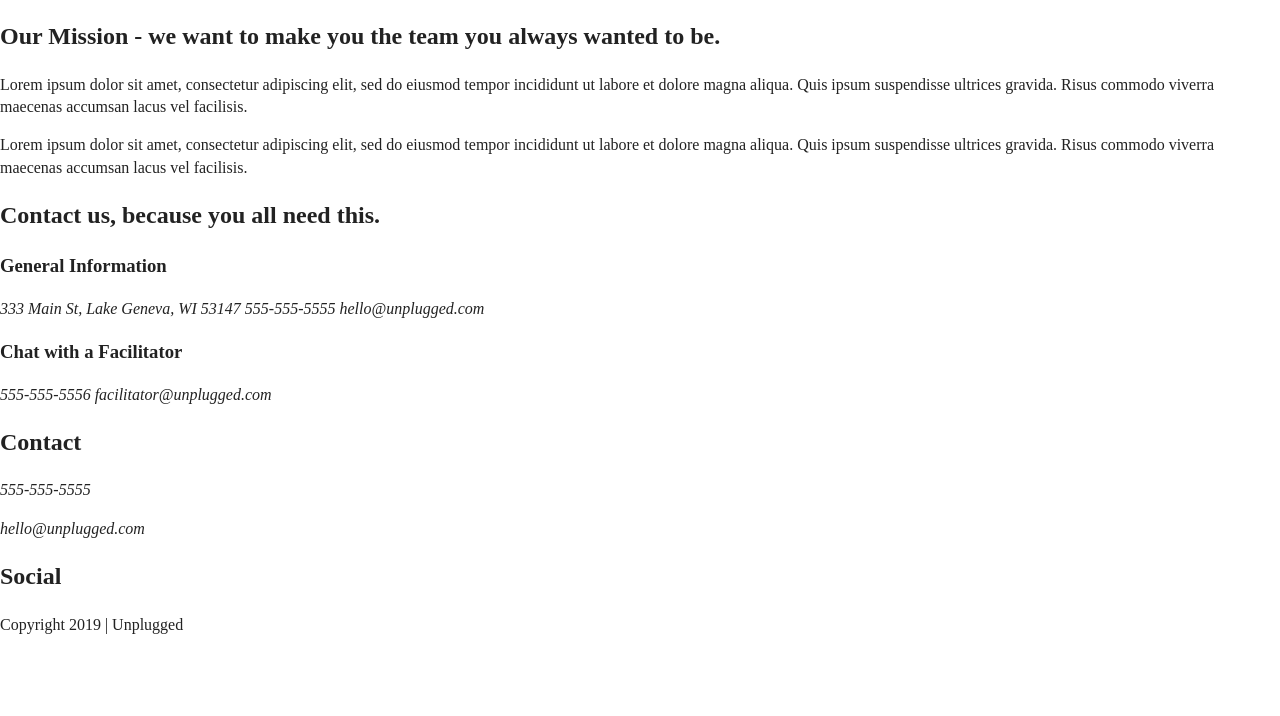
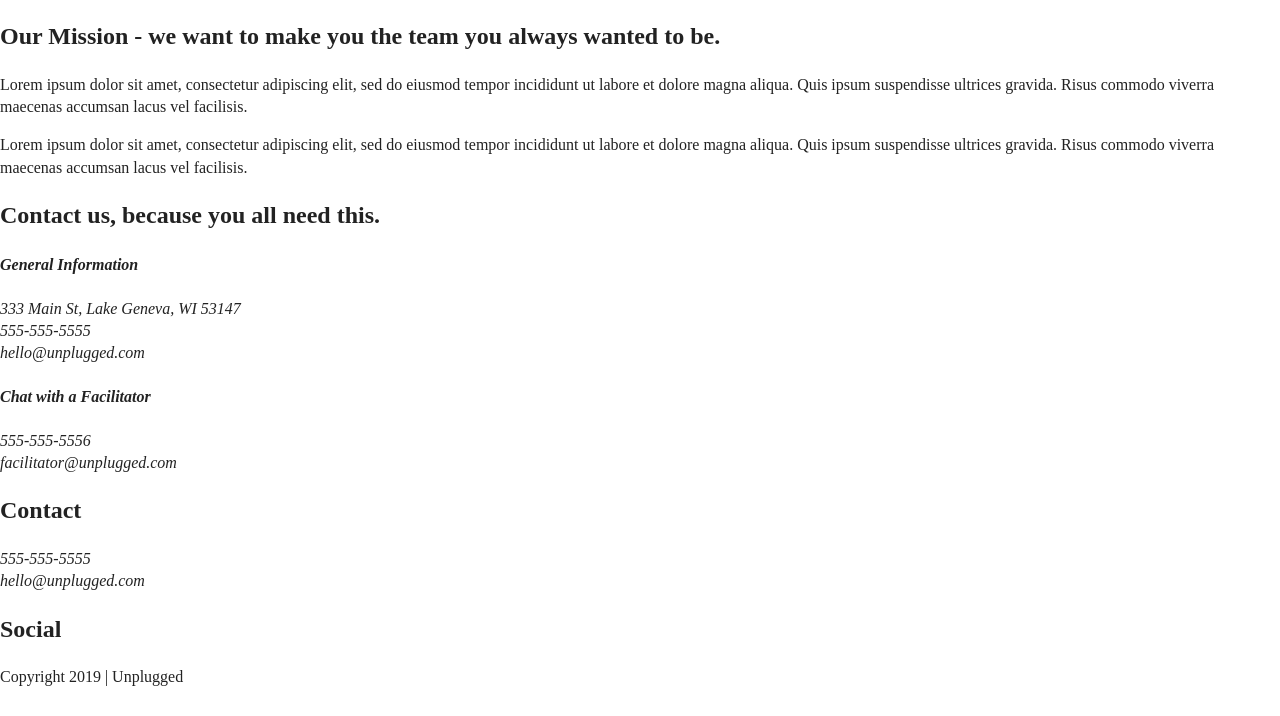
Before and after one commit to mkennedy5280/206-unplugged, a website: page about/index.html in a window 1280 px wide. Shown: the part 84-800 px from the top of the page. Drawn offline with Linux system fonts and the light colour scheme; files that its build step writes are made by us from their sources; files whose address does not match are found by name.

Commit message:
Cleans up html on about page

```diff
--- a/about/index.html
+++ b/about/index.html
@@ -27,12 +27,14 @@
   <!-- Add your site or application content here -->
   <header>
     <div class="content-wrapper">
-      <a href="#"><img src="" alt="unplugged logo"></a>
+      <a href="#">
+        <img src="" alt="unplugged logo">
+      </a>
       <div class="header-divider"></div>
       <nav>
         <ul>
-          <li><a href="faq/index.html" target="_blank">FAQ</a></li>
-          <li><a href="about/index.html" target="_blank">About</a></li>
+          <li><a href="../faq/index.html" target="_blank">FAQ</a></li>
+          <li><a href="index.html" target="_blank">About</a></li>
         </ul>
       </nav>
     </div>
@@ -42,8 +44,12 @@
       <div class="content-wrapper">
         <h2>Our Mission - we want to make you the team you always wanted to be.</h2>
         <div class="mission-content">
-          <p>Lorem ipsum dolor sit amet, consectetur adipiscing elit, sed do eiusmod tempor incididunt ut labore et dolore magna aliqua. Quis ipsum suspendisse ultrices gravida. Risus commodo viverra maecenas accumsan lacus vel facilisis. </p>
-          <p>Lorem ipsum dolor sit amet, consectetur adipiscing elit, sed do eiusmod tempor incididunt ut labore et dolore magna aliqua. Quis ipsum suspendisse ultrices gravida. Risus commodo viverra maecenas accumsan lacus vel facilisis. </p>
+          <p>
+            Lorem ipsum dolor sit amet, consectetur adipiscing elit, sed do eiusmod tempor incididunt ut labore et dolore magna aliqua. Quis ipsum suspendisse ultrices gravida. Risus commodo viverra maecenas accumsan lacus vel facilisis.
+          </p>
+          <p>
+            Lorem ipsum dolor sit amet, consectetur adipiscing elit, sed do eiusmod tempor incididunt ut labore et dolore magna aliqua. Quis ipsum suspendisse ultrices gravida. Risus commodo viverra maecenas accumsan lacus vel facilisis.
+          </p>
         </div>
       </div>
     </section>
@@ -54,23 +60,24 @@
     <section class="content-section">
       <div class="content-wrapper">
         <h2>Contact us, because you all need this.</h2>
-        <div class="general-info">
-          <h3>General Information</h3>
-          <address>
-            333 Main St, Lake Geneva, WI 53147
-            555-555-5555
-            hello@unplugged.com
-          </address>
-        </div>
-        <div class="chat">
-          <h3>Chat with a Facilitator</h3>
-          <address>
-          555-555-5556
-          facilitator@unplugged.com
-          </address>
-        </div>
+        <address class="contact-content">
+          <div>
+            <h4>General Information</h4>
+            <p>
+              333 Main St, Lake Geneva, WI 53147<br>
+              555-555-5555<br>
+              hello@unplugged.com
+            </p>
+          </div>
+          <div>
+            <h4>Chat with a Facilitator</h4>
+            <p>
+              555-555-5556<br>
+              facilitator@unplugged.com
+            </p>
+          </div>
+        </address>
       </div>
-
     </section>
   </main>
   <footer>
@@ -79,15 +86,24 @@
         <div class="contact">
           <h2>Contact</h2>
           <address>
-            <p>555-555-5555</p>
-            <p>hello@unplugged.com</p>
+            <p>
+              555-555-5555<br>
+              hello@unplugged.com
+            </p>
           </address>
         </div>
         <div class="social">
           <h2>Social</h2>
           <div class="social-icons">
-            <p><a href="https://www.facebook.com/yoursite" target="_blank"></a></p>
-            <!-- other social links here -->
+            <p>
+              <a href="https://www.facebook.com/Skillcrush" target="_blank"></a>
+            </p>
+            <p>
+              <a href="https://twitter.com/Skillcrush" target="_blank"></a>
+            </p>
+            <p>
+              <a href="https://www.instagram.com/skillcrush" target="_blank"></a>
+            </p>
           </div>
         </div>
         <div class="copyright">
```
